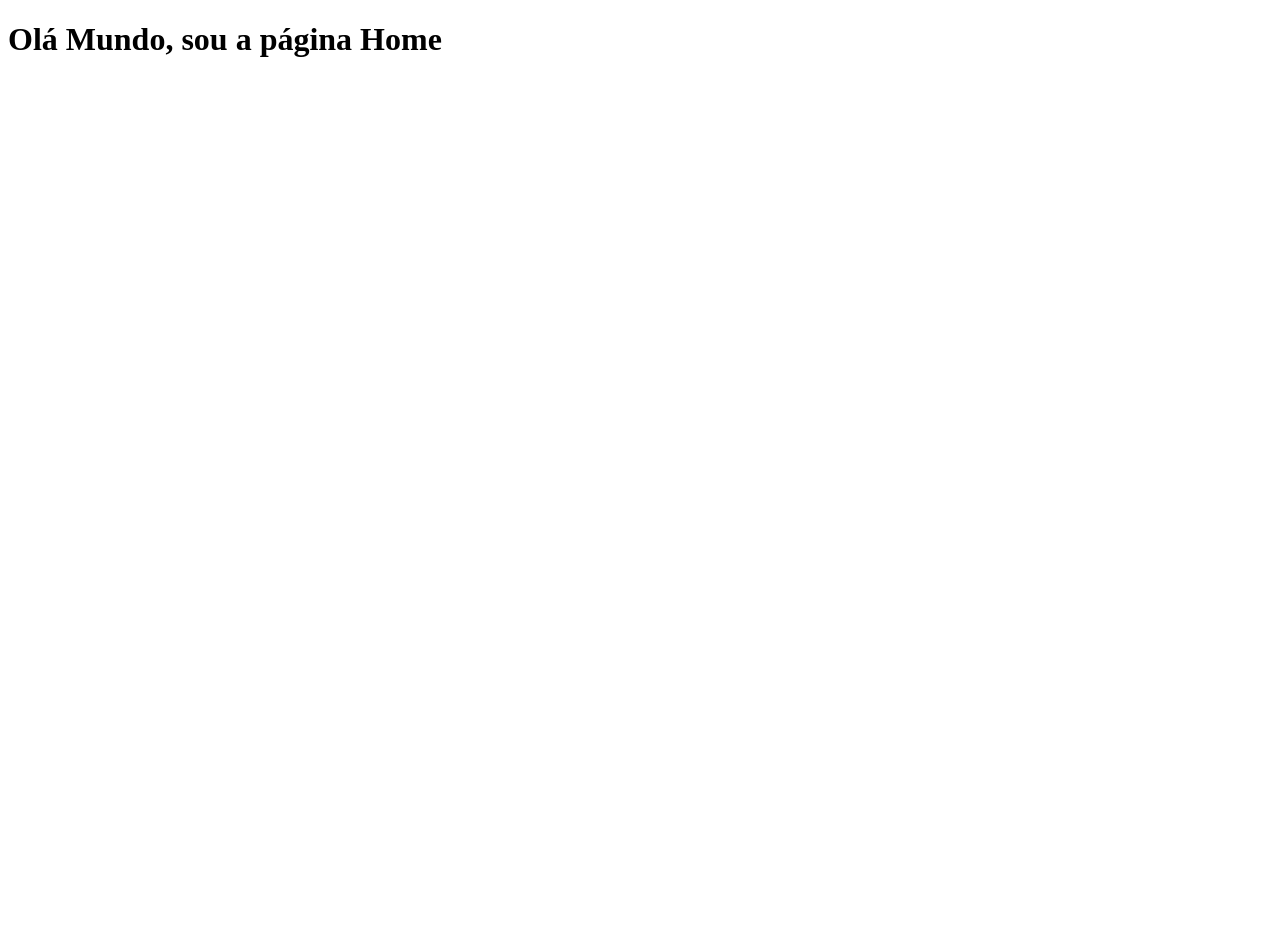
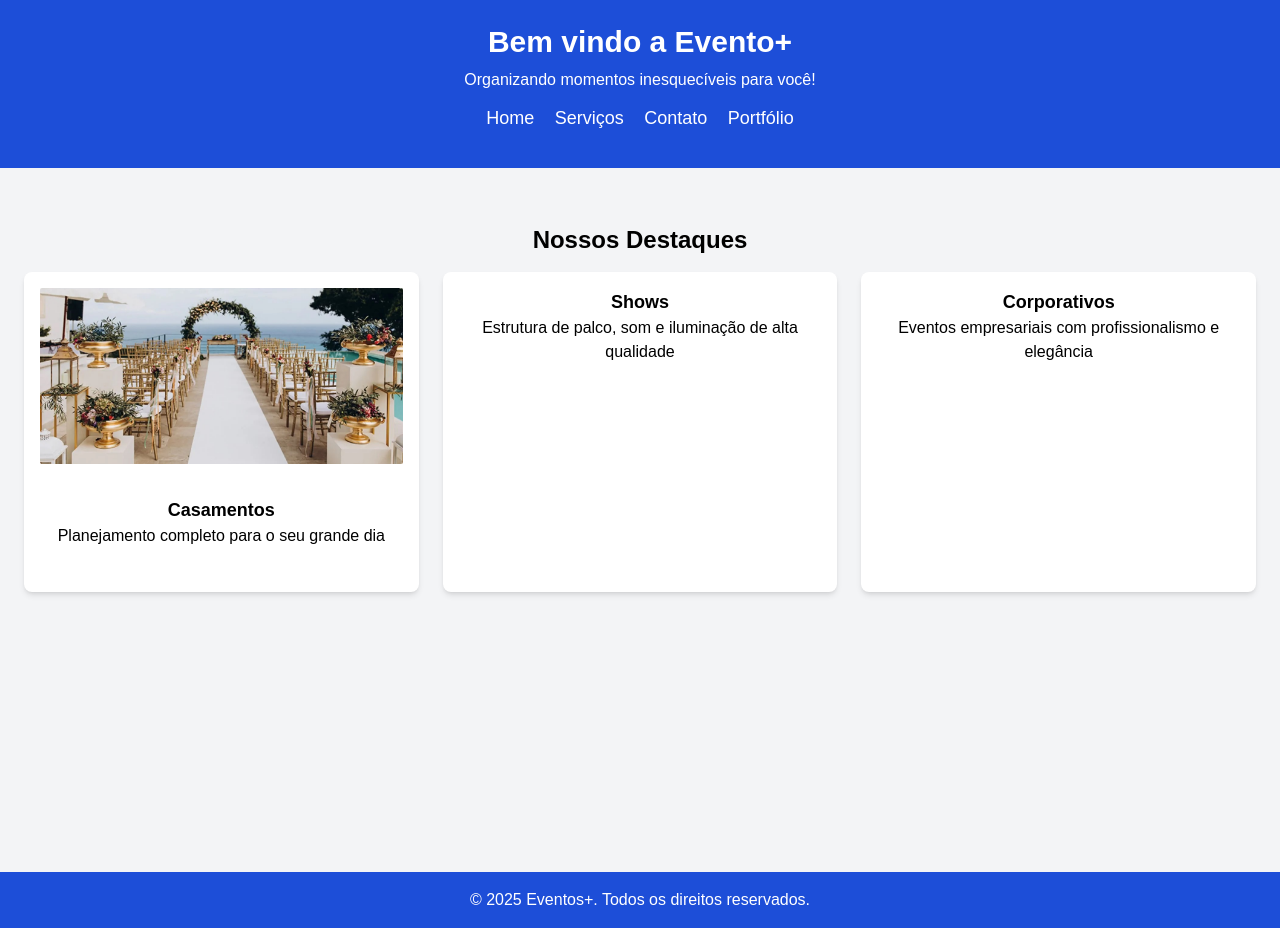
Before and after one commit to kennerbr/eventos-plus-webserver, a website: page src/views/home.html in a window 1280 px wide. Before the commit the page ends 800 px from the top, so only its background shows below. Drawn offline with nearby package versions, Linux system fonts and the light colour scheme; files that its build step writes are made by us from their sources; files whose address does not match are found by name.

Commit message:
implementação da página home

```diff
--- /dev/null
+++ b/src/public/css/index.css
@@ -0,0 +1,3 @@
+@tailwind base;
+@tailwind components;
+@tailwind utilities;
--- a/src/views/home.html
+++ b/src/views/home.html
@@ -3,9 +3,40 @@
 <head>
     <meta charset="UTF-8">
     <meta name="viewport" content="width=device-width, initial-scale=1.0">
+    <link rel="stylesheet" href="css/style.css">
     <title>Eventos - Home</title>
 </head>
-<body>
-    <h1>Olá Mundo, sou a página Home</h1>
+<body class="bg-gray-100">
+    <header class="bg-blue-700 text-white p-6 text-center">
+        <h1 class="text-3xl font-bold">Bem vindo a Evento+</h1>
+        <p class="mt-2">Organizando momentos inesquecíveis para você!</p>
+        <div class="my-3">
+            <a class="text-lg hover:underline mx-2" href="#">Home</a>
+            <a class="text-lg hover:underline mx-2" href="#">Serviços</a>
+            <a class="text-lg hover:underline mx-2" href="#">Contato</a>
+            <a class="text-lg hover:underline mx-2" href="#">Portfólio</a>
+        </div>
+    </header>
+    <section class="container min-h-[80vh] mx-auto mt-8 p-6 text-center">
+        <h2 class="text-2xl font-semibold mb-4">Nossos Destaques</h2>
+        <div class="grid grid-cols-1 md:grid-cols-3 gap-6">
+            <div class="bg-white h-80 shadow-md p-4 rounded-lg">
+                <img src="img/casamento.jpg" class="w-full h-44 rounded-sm object-cover" alt="">
+                <h3 class="font-bold text-lg mt-8">Casamentos</h3>
+                <p>Planejamento completo para o seu grande dia</p>
+            </div>
+            <div class="bg-white h-80 shadow-md p-4 rounded-lg">
+                <h3 class="font-bold text-lg">Shows</h3>
+                <p>Estrutura de palco, som e iluminação de alta qualidade</p>
+            </div>
+            <div class="bg-white h-80 shadow-md p-4 rounded-lg">
+                <h3 class="font-bold text-lg">Corporativos</h3>
+                <p>Eventos empresariais com profissionalismo e elegância</p>
+            </div>
+        </div>
+    </section>
+    <footer class="bg-blue-700 text-white text-center p-4 mt-8">
+        <p>&copy; 2025 Eventos+. Todos os direitos reservados.</p>
+    </footer>
 </body>
 </html>
```
Also changed, not shown: src/public/css/style.css (added), src/public/img/casamento.jpg (added).
